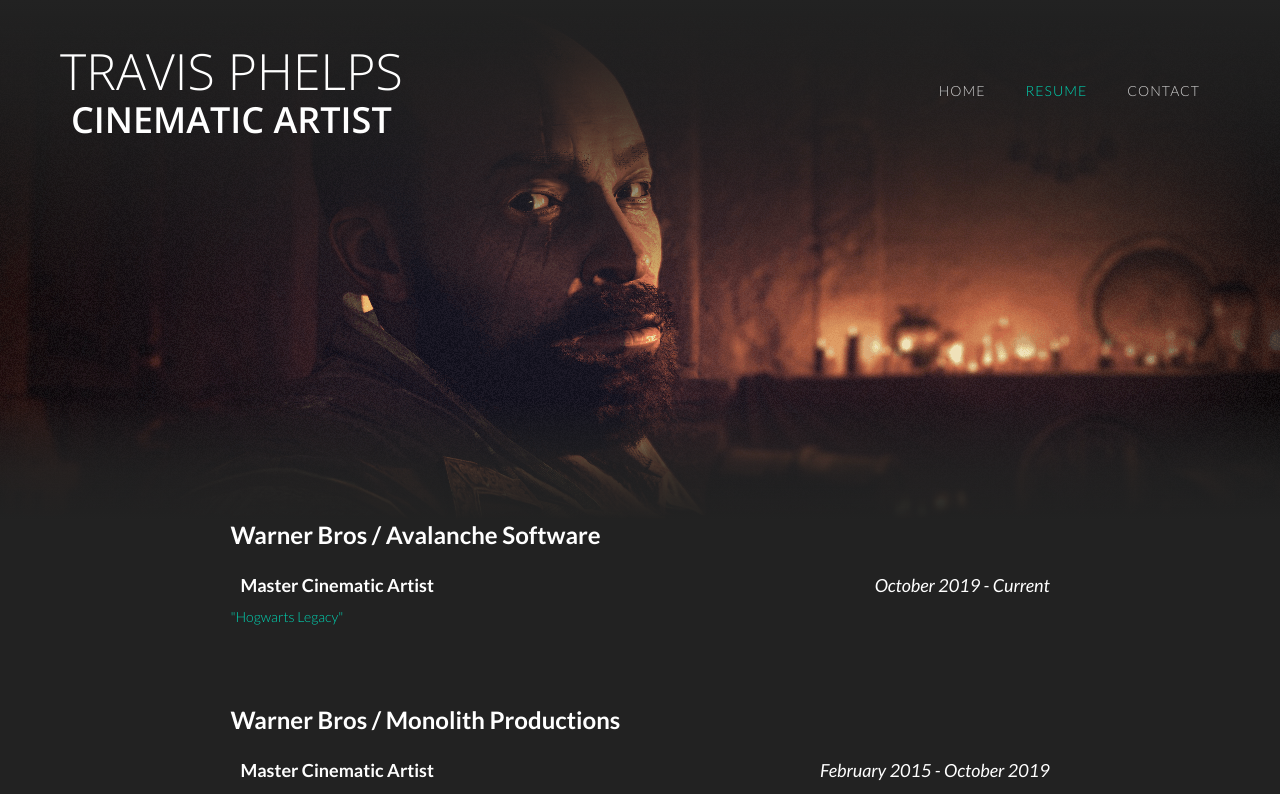
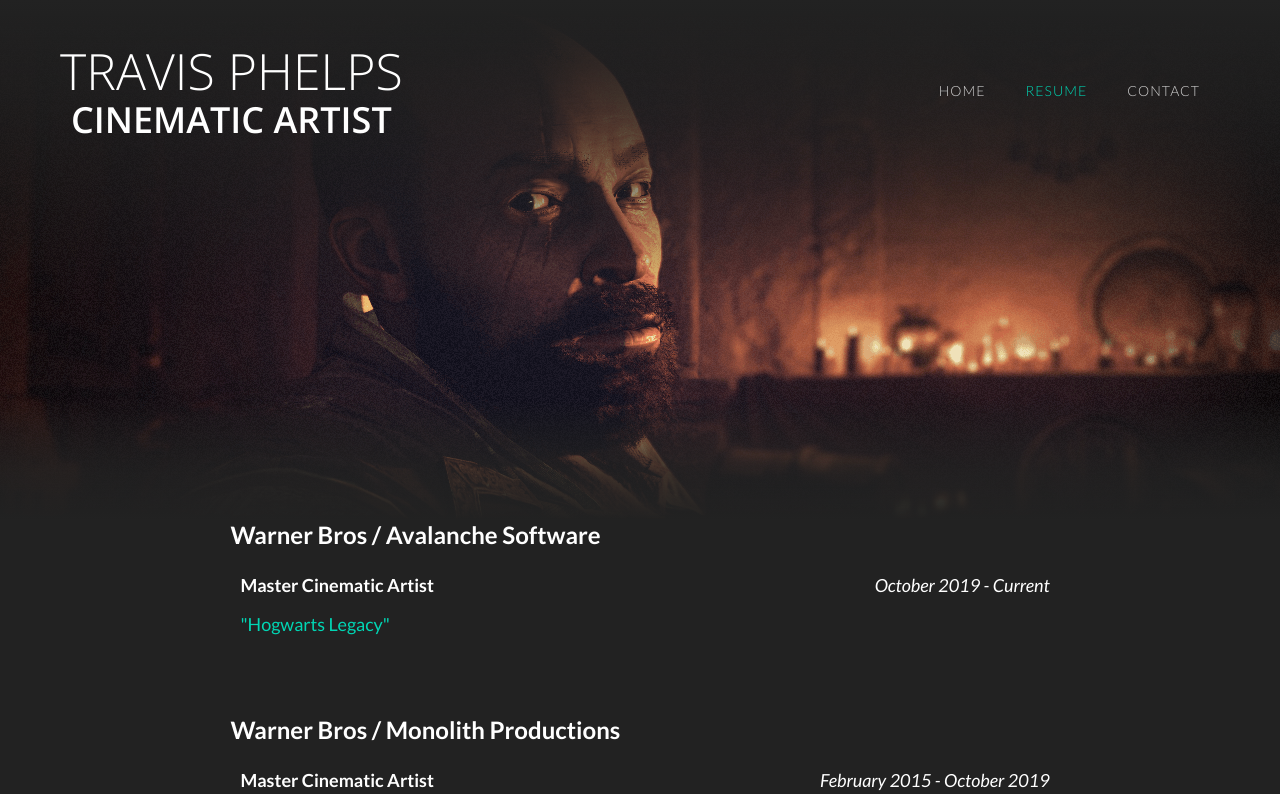
Before and after one commit to cynthem/travis-portfolio, a React (Create React App) app: page /resume in a window 1280 px wide. Shown: the top 794 px of the page. Built offline with nearby package versions, Linux system fonts and the light colour scheme.

Commit message:
Add link styles

```diff
--- a/src/sass/components/_Resume.scss
+++ b/src/sass/components/_Resume.scss
@@ -59,14 +59,18 @@
                 }
 
                 .game-details {
+                    padding-top: 5px;
 
                     .game-name {
                         color: $color-green;
                         text-decoration: none;
+                        font-weight: 400;
                     }
 
+                    .game-name,
                     .no-link {
-
+                        padding-left: 10px;
+                        font-size: 18px;
                     }
 
                     .job-duties {
```
